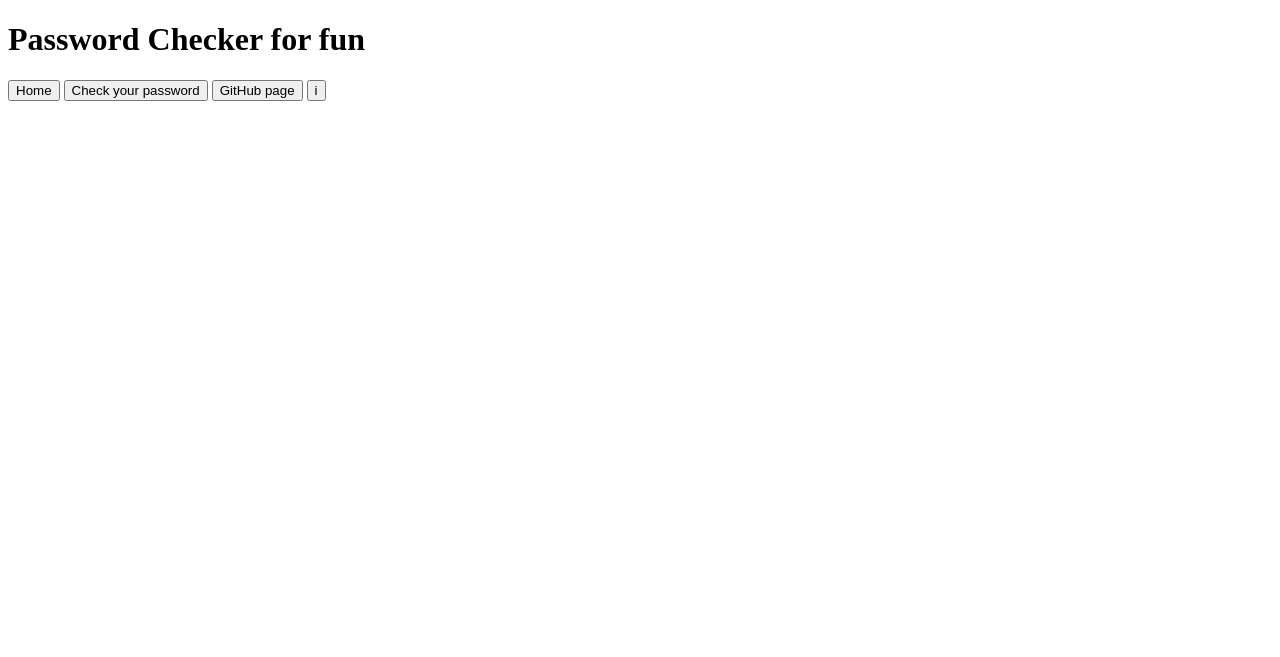
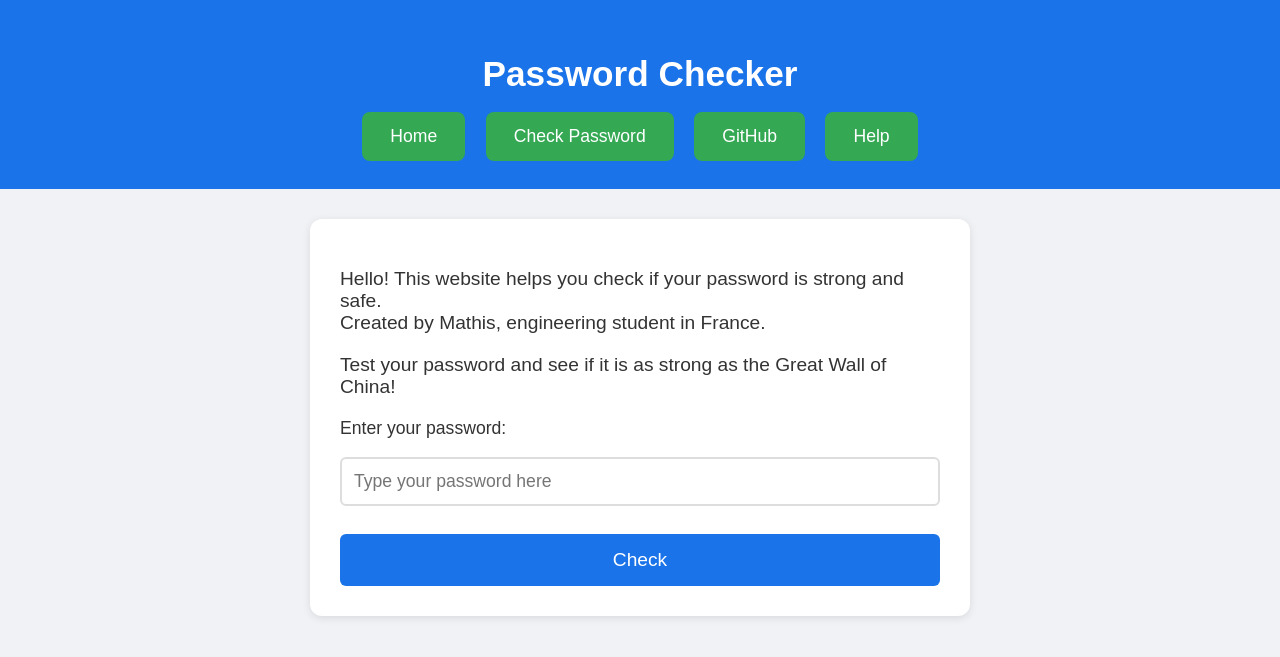
Before and after one commit to MathisDS15/Password-Checker, a Flask app: page / in a window 1280 px wide. Shown: the top 657 px of the page. Run offline with Flask 3, Linux system fonts and the light colour scheme; parts of the project's set-up code (start-up, migrations or seed data) failed here and were passed over.

Commit message:
I created two HTML pages, one for the home page and the other for your password results. The CSS file doesn't work for the moment. However, the script with passwordCheckerPhase3 works !

```diff
--- a/PasswordCheckerPhase3/app.py
+++ b/PasswordCheckerPhase3/app.py
@@ -1,12 +1,31 @@
-from flask import Flask, render_template, request
+from flask import Flask, render_template, request, url_for, redirect
+from PasswordCheckerPhase3.backend.passwordCheckerPhase3 import passwordChecker
+import os
 
-app = Flask(__name__)
+app = Flask(__name__, template_folder='frontend/templates', static_folder='frontend/static')
 
 
 @app.route('/')
 def index():
     return render_template('index.html')
 
+@app.route('/check', methods=['GET','POST'])
+def check_password():
+    if request.method == 'POST':
+        password = request.form.get('password')
+        result = passwordChecker(password)
+
+        strength_message = {
+            "Verry Strong": "Your password is very strong. Excellent choice!",
+            "Strong": "Your password is strong. Good job!",
+            "Medium": "Your password is medium. Consider making it stronger.",
+            "Weak": "Your password is weak. Please consider improving it.",
+            "Very Weak": "Your password is very weak. It needs significant improvement."
+        }
+
+        return render_template('passwordResult.html', strength_message=strength_message[result['strength']],
+                               is_pwned=result['pwned'])
+
 
 if __name__ == '__main__':
     app.run(debug=True)
--- a/PasswordCheckerPhase3/frontend/static/css/main.css
+++ b/PasswordCheckerPhase3/frontend/static/css/main.css
@@ -0,0 +1,97 @@
+body {
+    font-family: Arial, sans-serif;
+    background-color: #f0f2f5;
+    margin: 0;
+    padding: 0;
+}
+
+header {
+    text-align: center;
+    background-color: #1a73e8;
+    color: white;
+    padding: 30px 0 20px 0;
+}
+
+h1 {
+    font-size: 2.2em;
+    margin-bottom: 10px;
+}
+
+nav {
+    margin-top: 10px;
+}
+
+.button {
+    display: inline-block;
+    padding: 14px 28px;
+    margin: 8px;
+    font-size: 1.1em;
+    background-color: #34a853;
+    color: white;
+    text-decoration: none;
+    border-radius: 8px;
+    border: none;
+    cursor: pointer;
+    transition: background 0.2s;
+}
+
+.button:hover, .check-button:hover {
+    background-color: #218838;
+}
+
+.container {
+    max-width: 600px;
+    margin: 30px auto;
+    background-color: white;
+    border-radius: 12px;
+    box-shadow: 0 2px 8px rgba(0,0,0,0.1);
+    padding: 30px;
+}
+
+.information, .password_test, .results {
+    margin-bottom: 20px;
+    font-size: 1.2em;
+    color: #333;
+}
+
+.password-form {
+    display: flex;
+    flex-direction: column;
+    gap: 18px;
+}
+
+label {
+    font-size: 1.1em;
+    color: #333;
+}
+
+input[type="password"] {
+    padding: 12px;
+    font-size: 1.1em;
+    border: 2px solid #ddd;
+    border-radius: 6px;
+}
+
+.check-button {
+    padding: 15px;
+    font-size: 1.2em;
+    background-color: #1a73e8;
+    color: white;
+    border: none;
+    border-radius: 6px;
+    cursor: pointer;
+    margin-top: 10px;
+}
+
+@media (max-width: 700px) {
+    .container {
+        padding: 10px;
+    }
+    h1 {
+        font-size: 1.5em;
+    }
+    .button, .check-button {
+        font-size: 1em;
+        padding: 10px 16px;
+    }
+}
--- a/PasswordCheckerPhase3/frontend/templates/index.html
+++ b/PasswordCheckerPhase3/frontend/templates/index.html
@@ -3,22 +3,32 @@
 <head>
     <meta charset="UTF-8"/>
     <meta name="viewport" content="width=device-width, initial-scale=1.0" />
+    <link rel="stylesheet" href="{{ url_for('static', filename='frontend/static/css/main.css') }}"/>
     <title>Password Checker</title>
 </head>
 <body>
     <header>
-        <div class="title">
-            <h1>Password Checker for fun</h1>
-        </div>
-        <div class="button_information">
-            <button>Home</button>
-            <button>Check your password</button>
-            <button>GitHub page</button>
-            <button>i</button>
-        </div>
+        <h1>Password Checker</h1>
+        <nav>
+            <a href="/" class="button">Home</a>
+            <a href="/check" class="button">Check Password</a>
+            <a href="https://github.com/MathisDS15" class="button" target="_blank">GitHub</a>
+            <a href="/help" class="button">Help</a>
+        </nav>
     </header>
-    <div>
-
-    </div>
+    <main class="container">
+        <section class="information">
+            <p>Hello! This website helps you check if your password is strong and safe.<br>
+            Created by Mathis, engineering student in France.</p>
+        </section>
+        <section class="password_test">
+            <p>Test your password and see if it is as strong as the Great Wall of China!</p>
+        </section>
+        <form action="/check" method="post" class="password-form">
+            <label for="password">Enter your password:</label>
+            <input type="password" id="password" name="password" placeholder="Type your password here" required>
+            <button type="submit" class="check-button">Check</button>
+        </form>
+    </main>
 </body>
 </html>
```
Also changed, not shown: PasswordCheckerPhase3/frontend/templates/passwordResult.html (added, +18 -0 lines).
